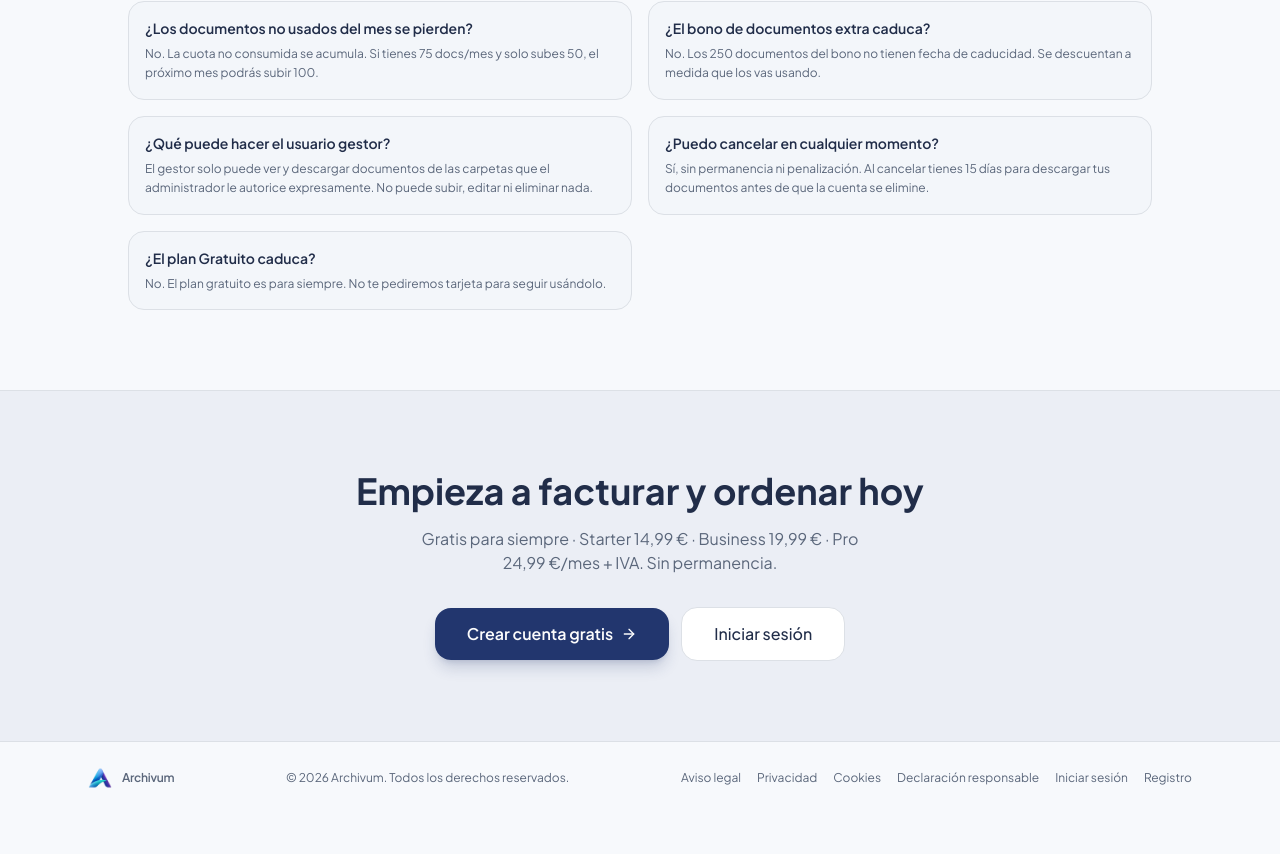
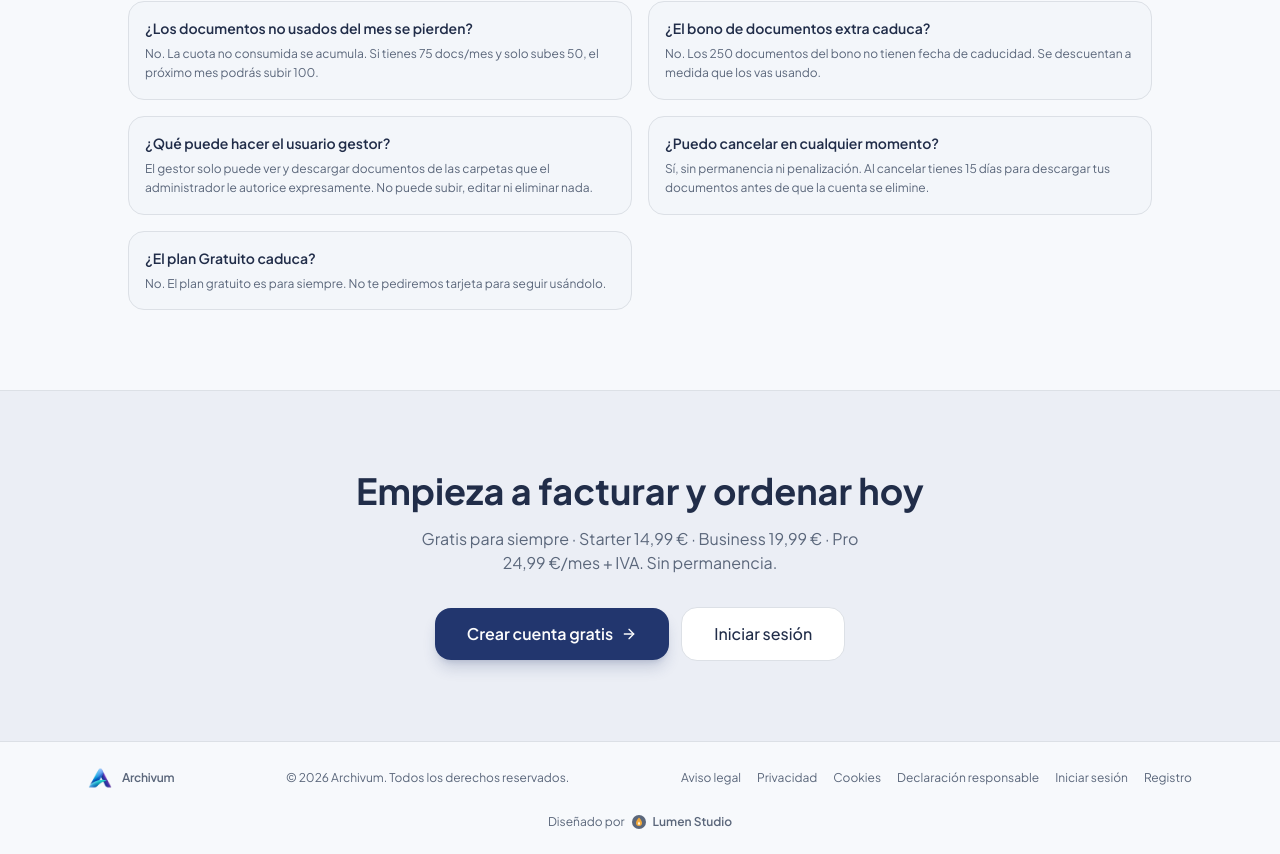
Before and after one commit to archivum2704-dot/Archivum_Invoice, a Next.js app in the folder apps/web/: page / in a window 1280 px wide. Shown: the part 4168-5022 px from the top of the page. Before the commit the page ends 4982 px from the top, so only its background shows below. Built offline with nearby package versions, Linux system fonts and the light colour scheme; no server answers.

Commit message:
Añade el crédito «Diseñado por Lumen Studio» en el pie de la landing
Co-Authored-By: Claude Opus 5.5 <noreply@anthropic.com>
Claude-Session: https://claude.ai/code/session_01C2SB4sKzG1dEa9CnAVBHhq

```diff
--- a/apps/web/app/page.tsx
+++ b/apps/web/app/page.tsx
@@ -605,6 +605,31 @@ export default function LandingPage() {
             <Link href="/auth/signup" className="hover:text-foreground transition-colors">Registro</Link>
           </div>
         </div>
+        {/* Crédito del estudio que diseñó la web (enlace con UTM para medir las visitas que llegan desde aquí) */}
+        <div className="max-w-6xl mx-auto px-6 pb-6 flex justify-center text-xs text-muted-foreground">
+          <a
+            href="https://lumen-ruddy-beta.vercel.app/?utm_source=archivum&utm_medium=referral&utm_campaign=credito"
+            target="_blank"
+            rel="noopener"
+            aria-label="Diseñado por Lumen Studio (se abre en una pestaña nueva)"
+            className="group inline-flex items-center gap-1.5 hover:text-foreground transition-colors"
+          >
+            <span>Diseñado por</span>
+            <svg
+              viewBox="0 0 64 64"
+              width={16}
+              height={16}
+              aria-hidden="true"
+              focusable="false"
+              className="shrink-0 transition-transform duration-300 group-hover:-rotate-6 group-hover:scale-110"
+            >
+              <circle cx="32" cy="32" r="28" fill="currentColor" />
+              <path d="M32 14c8 9 12 15 12 21.5a12 12 0 0 1-24 0C20 29 24 23 32 14z" fill="#f2a93b" />
+              <path d="M32 30c3 3.5 4.5 6 4.5 8.5a4.5 4.5 0 0 1-9 0c0-2.5 1.5-5 4.5-8.5z" fill="#fff4dc" />
+            </svg>
+            <strong className="font-semibold">Lumen Studio</strong>
+          </a>
+        </div>
       </footer>
     </div>
   )
```
